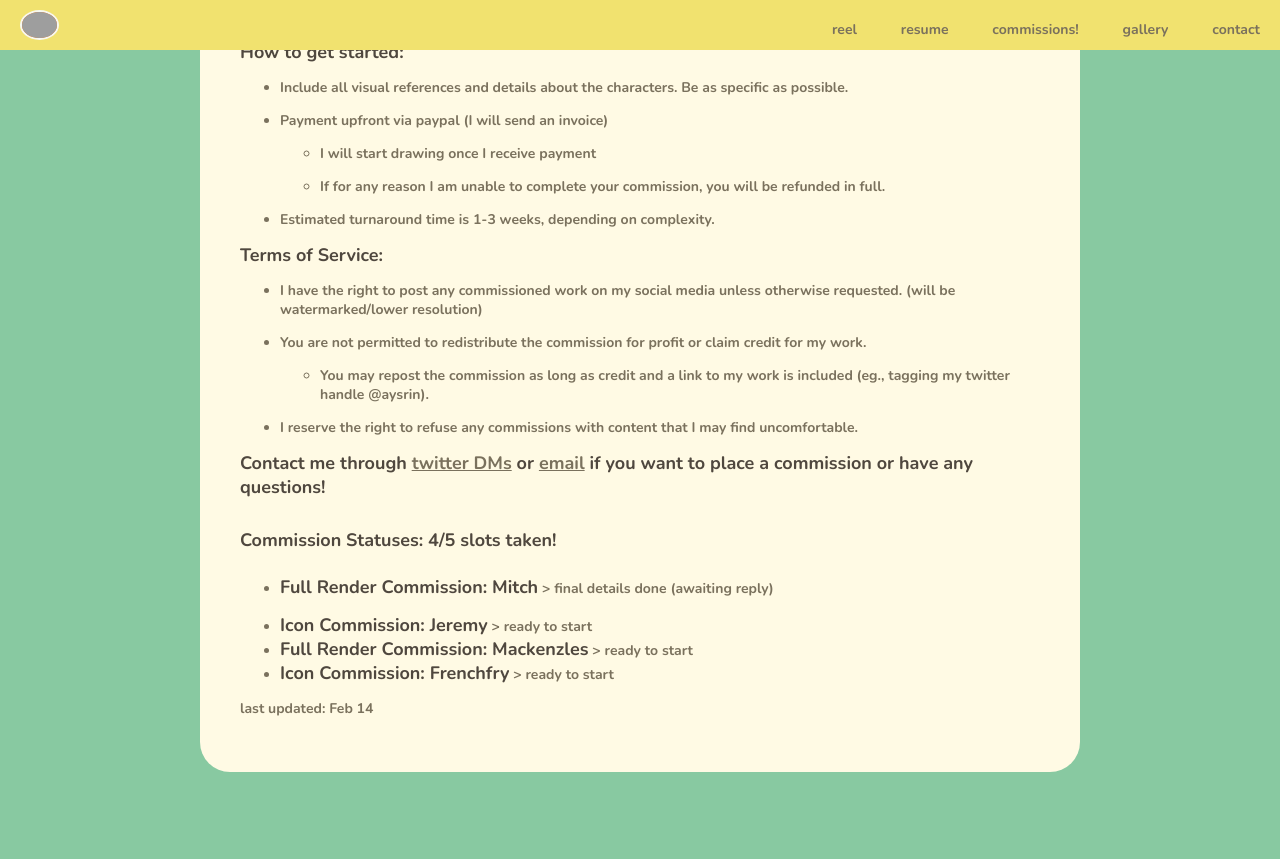
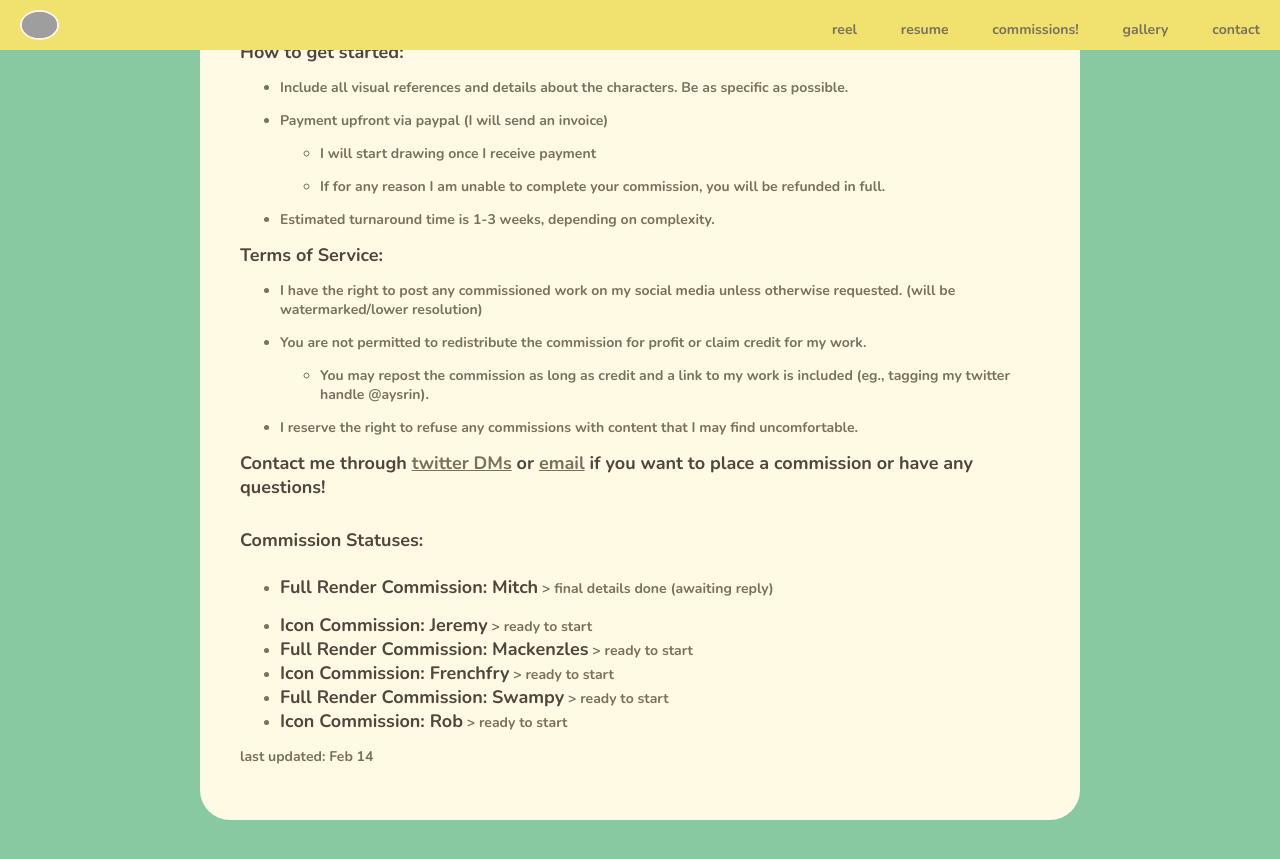
Before and after one commit to antheakwong/antheakwong.github.io, a Jekyll site: the page built from commissions/index.md, in a window 1280 px wide and 900 px high, scrolled down 2116 px. Shown: the top 859 px of the window. Built offline with Jekyll 4.4.1, drawn with Linux system fonts in a browser that asks for light colours; nearby versions of some CDN libraries; some of the changed text lies outside the part shown; grey boxes are pictures that could not be loaded.

Commit message:
slots all filled!

```diff
--- a/commissions/index.md
+++ b/commissions/index.md
@@ -50,12 +50,14 @@ Won’t draw: NSFW, mecha, offensive/shock content
 
 **Contact me through [twitter DMs](https://twitter.com/aysrin) or [email](mailto:hello@antheakwong.com) if you want to place a commission or have any questions!**
 
-# **Commission Statuses: 4/5 slots taken!**
+# **Commission Statuses:**
 
 - **Full Render Commission: Mitch** > final details done (awaiting reply)
 
 - **Icon Commission: Jeremy** > ready to start
 - **Full Render Commission: Mackenzles** > ready to start
 - **Icon Commission: Frenchfry** > ready to start
+- **Full Render Commission: Swampy** > ready to start
+- **Icon Commission: Rob** > ready to start
 
 last updated: Feb 14
```
Also changed, not shown: other parts of commissions/index.md (+2 -2 lines).
